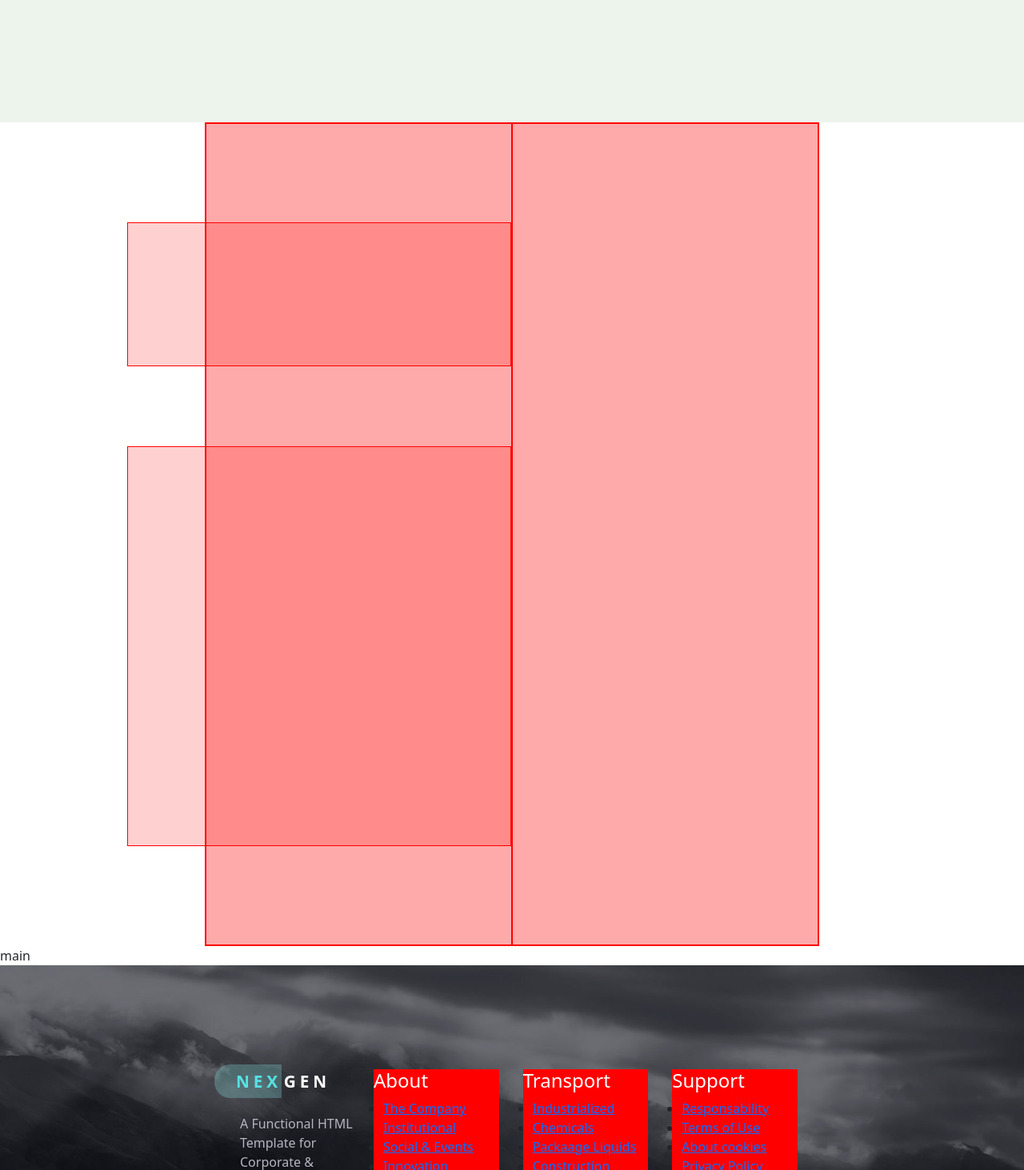
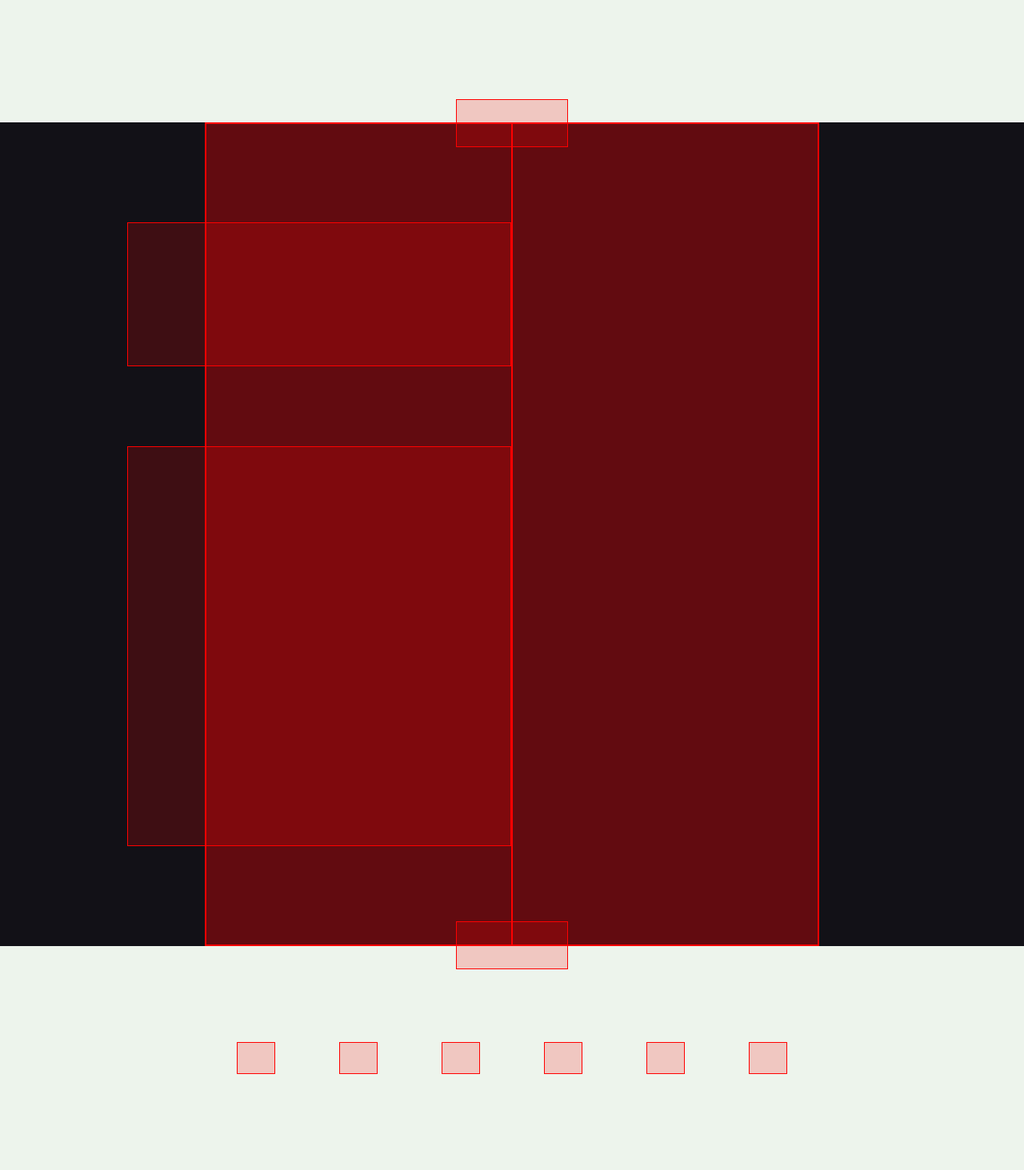
Before and after one commit to NicolaBellini/proj-html-vuejs, a Vue app: page / in a window 1280 px wide. Shown: the part 1487-2950 px from the top of the page at 80% size. Built offline with nearby package versions, Linux system fonts and the light colour scheme.

Commit message:
[add] logos and blender

```diff
--- a/src/assets/scss/partials/_variables.scss
+++ b/src/assets/scss/partials/_variables.scss
@@ -6,7 +6,7 @@ $button: #048383;
 
 // main
 $body_light: #edf4ec;
-$bosy_dark: #121117;
+$body_dark: #121117;
 $body_white: white;
 
 // form
--- a/src/components/Main.vue
+++ b/src/components/Main.vue
@@ -2,7 +2,9 @@
 import { store } from "../data/store";
 import CompanyVue from "./partials/Company.vue";
 import Jumbo from "./partials/Jumbo.vue";
+
 import LogisticServices from "./partials/LogisticServices.vue";
+import LogosVue from "./partials/Logos.vue";
 
 export default {
   data() {
@@ -14,6 +16,7 @@ export default {
     Jumbo,
     LogisticServices,
     CompanyVue,
+    LogosVue,
   },
 };
 </script>
@@ -23,6 +26,7 @@ export default {
     <Jumbo />
     <LogisticServices />
     <CompanyVue />
+    <LogosVue />
     main
   </div>
 </template>
--- a/src/components/partials/Company.vue
+++ b/src/components/partials/Company.vue
@@ -5,11 +5,13 @@ export default {};
 <template>
   <div class="wrapper">
     <div class="my-container d-flex debug">
+      <div class="blender up debug"></div>
       <div class="graphics debug">
         <div class="text debug"></div>
         <div class="graph debug"></div>
       </div>
       <div class="image debug"></div>
+      <div class="blender down debug"></div>
     </div>
   </div>
 </template>
@@ -19,7 +21,24 @@ export default {};
 @import "../../assets/scss/main.scss";
 .wrapper {
   height: 1030px;
+  background-color: $body_dark;
   .my-container {
+    position: relative;
+    .blender {
+      position: absolute;
+      height: 60px;
+      width: 140px;
+    }
+    & .up {
+      top: -30px;
+      left: 50%;
+      transform: translateX(-50%);
+    }
+    & .down {
+      bottom: -30px;
+      left: 50%;
+      transform: translateX(-50%);
+    }
     .graphics {
       width: 50%;
       height: 100%;
--- /dev/null
+++ b/src/components/partials/Logos.vue
@@ -0,0 +1,34 @@
+<script>
+export default {};
+</script>
+
+<template>
+  <div class="wrapper">
+    <div class="my-container">
+      <div class="logo debug"></div>
+      <div class="logo debug"></div>
+      <div class="logo debug"></div>
+      <div class="logo debug"></div>
+      <div class="logo debug"></div>
+      <div class="logo debug"></div>
+    </div>
+  </div>
+</template>
+
+<style lang="scss" scoped>
+@use "../../assets/scss/partials/_variables.scss" as *;
+@import "../../assets/scss/main.scss";
+.wrapper {
+  background-color: $body_light;
+  height: 280px;
+  .my-container {
+    display: flex;
+    align-items: center;
+    .logo {
+      height: 40px;
+      margin: 0 40px;
+      width: calc(100% / 6);
+    }
+  }
+}
+</style>
```
